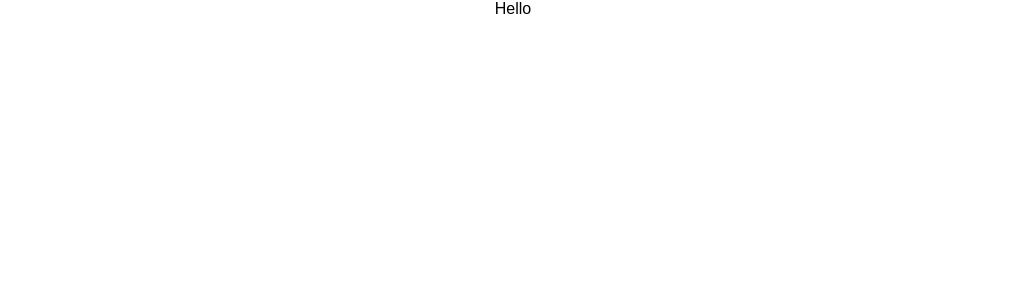
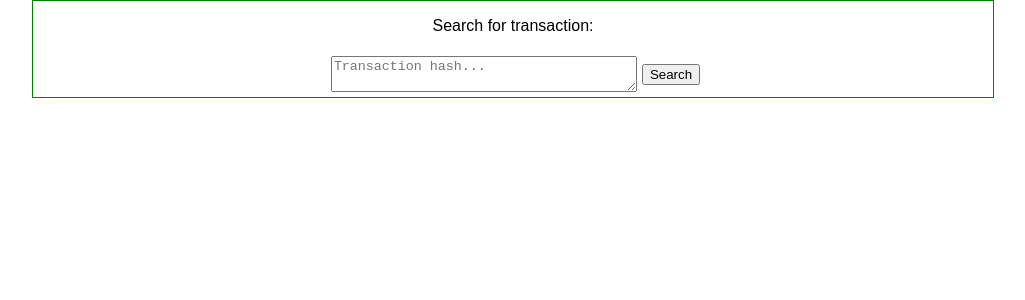
Before and after one commit to Naerriel/Akcelerator-Task, a React (Create React App) app: page / in a window 1280 px wide. Shown: the top 300 px of the page, without its empty margins (127-1152 px from the left). Built offline with nearby package versions, Linux system fonts and the light colour scheme.

Commit message:
Add Transaction and Searching components

```diff
--- a/src/App.css
+++ b/src/App.css
@@ -2,27 +2,19 @@
   text-align: center;
 }
 
-.App-logo {
-  animation: App-logo-spin infinite 20s linear;
-  height: 80px;
+.searchBox {
+  text-align: center;
+  margin: auto;
+  border: 1px solid green;
+  max-width: 960px;
 }
 
-.App-header {
-  background-color: #222;
-  height: 150px;
-  padding: 20px;
-  color: white;
+.searchBox textarea{
+  vertical-align: middle;
+  margin: 5px;
+  min-width: 300px;
 }
 
-.App-title {
-  font-size: 1.5em;
+.searchButton {
+  vertical-align: middle;
 }
-
-.App-intro {
-  font-size: large;
-}
-
-@keyframes App-logo-spin {
-  from { transform: rotate(0deg); }
-  to { transform: rotate(360deg); }
-}
--- a/src/App.js
+++ b/src/App.js
@@ -1,11 +1,83 @@
 import React, { Component } from 'react';
 import './App.css';
 
+class Transaction extends Component {
+  constructor(props){
+    super(props);
+    this.state = {
+      hash: props.hash
+    };
+  }
+  unmount = () => {
+    this.props.unmount();
+  }
+  render(){
+    return (
+      <div className="transaction">
+        <p>My hash is:{this.state.hash}</p>
+        <button onClick={this.unmount}>Go back</button>
+      </div>
+    );
+  }
+}
+
+class Searching extends Component {
+  constructor(props){
+    super(props);
+    this.state = {
+      hashValue: '0'
+    }
+  }
+  clickSearch = () => {
+    this.props.handleSearch(this.state.hashValue);
+  }
+  handleTextAreaChange = (e) => {
+    this.setState({hashValue: e.target.value});
+  }
+  render() {
+    return (
+      <div className="searchBox">
+        <p>Search for transaction:</p>
+        <textarea onChange={this.handleTextAreaChange} placeholder="Transaction hash..."></textarea>
+        <button className="searchButton" onClick={this.clickSearch}>Search</button>
+      </div>
+    );
+  }
+}
+
 class App extends Component {
+  constructor(props){
+    super(props);
+    this.state = {
+      renderSearch: true,
+      transactionHash: "0"
+    };
+  }
+  handleSearch = (transactionHash) => {
+    console.log(transactionHash);
+    this.setState({
+      renderSearch: false,
+      transactionHash: transactionHash
+    });
+  }
+  unmountTransaction = () => {
+    this.setState({
+      renderSearch: true,
+    });
+  }
   render() {
     return (
       <div className="App">
-        Hello
+        {this.state.renderSearch ?
+          <Searching
+            handleSearch={this.handleSearch}
+          />
+        :
+          <Transaction
+            hash={this.state.transactionHash}
+            unmount={this.unmountTransaction}
+          />
+        }
       </div>
     );
   }
```
